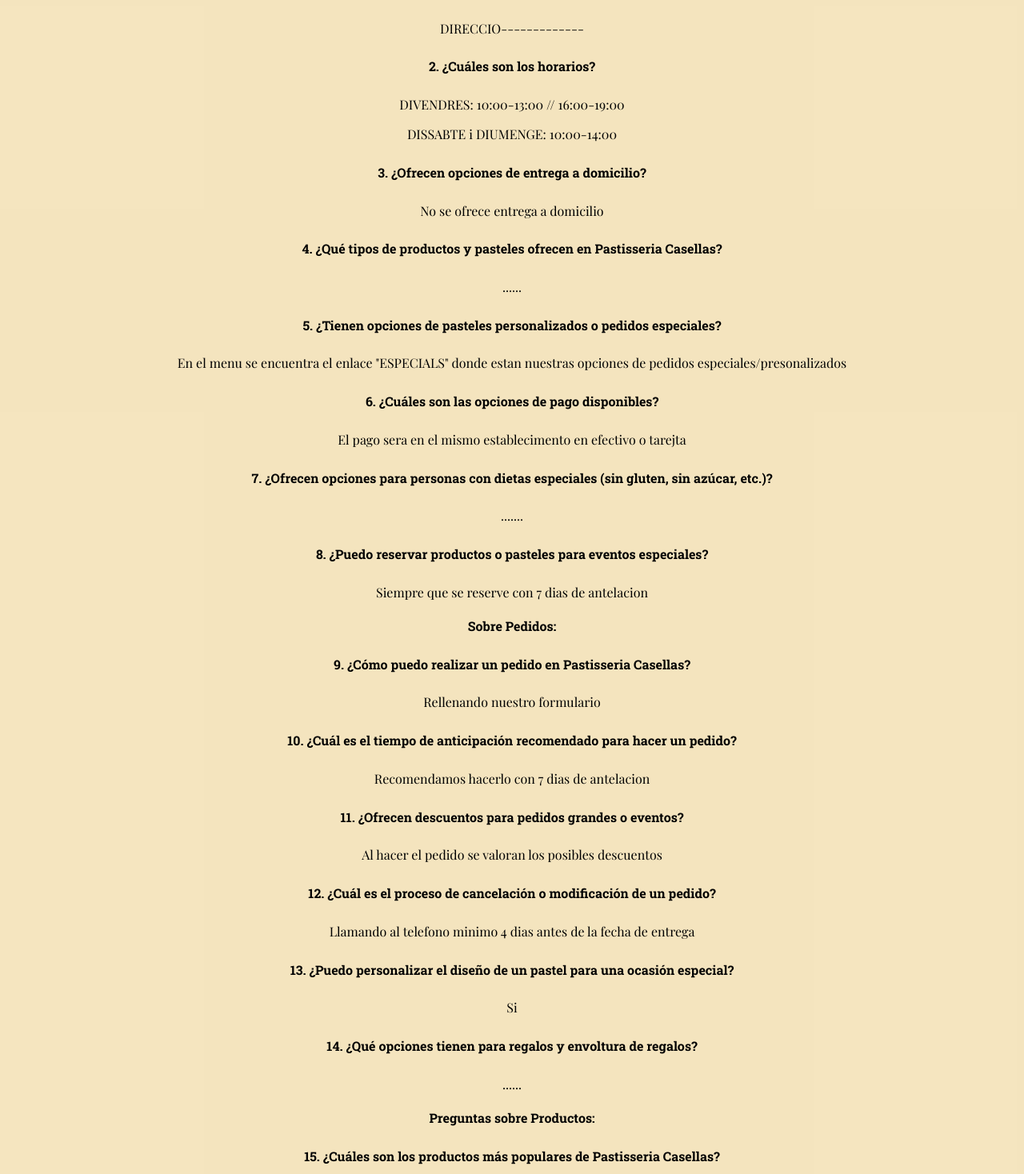
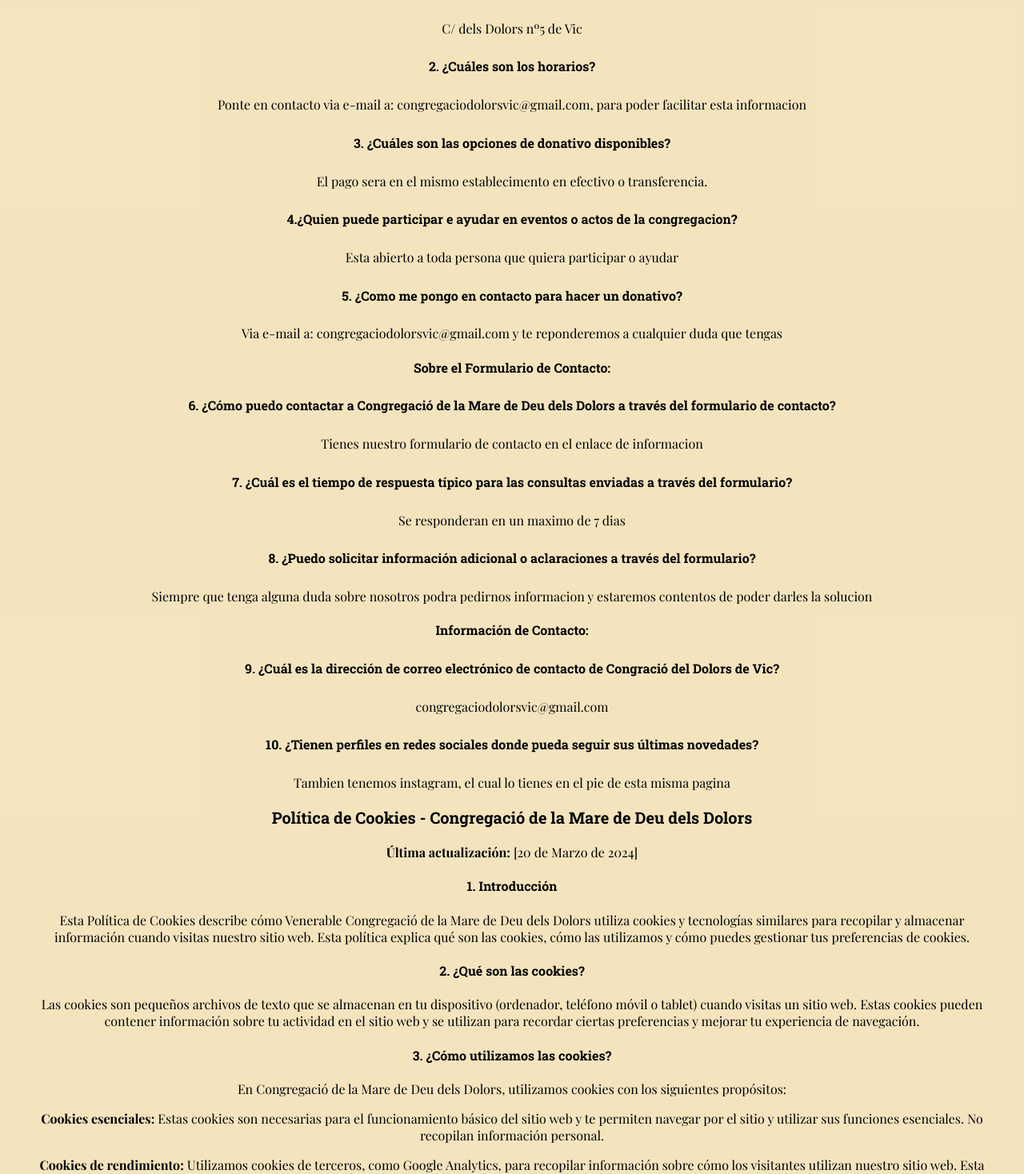
Before and after one commit to danicampdelacreu/congregacio_vic, a React (Create React App) app: page /faqs in a window 1280 px wide. Shown: the part 248-1716 px from the top of the page at 80% size. Built offline with nearby package versions, Linux system fonts and the light colour scheme; a web font is replaced by a local one.

Commit message:
canvis i escrits client

```diff
--- a/src/routes/FAQS/FAQS.jsx
+++ b/src/routes/FAQS/FAQS.jsx
@@ -13,75 +13,46 @@
             <h3 className='first'>FAQS & COOKIES</h3>
 
             <h4 className='first'>Preguntas Generales:</h4>
-            <h5>1. ¿Dónde se encuentra ubicada la Congregracio de Vic?</h5>
-            <p> DIRECCIO-------------</p>
+            <h5>1. ¿Dónde se encuentra ubicada la Congregació de la Mare de Deu dels Dolors?</h5>
+            <p>C/ dels Dolors nº5 de Vic </p>
             <h5>2. ¿Cuáles son los horarios?</h5>
-            <p>DIVENDRES: 10:00-13:00 // 16:00-19:00</p>
-            <p>DISSABTE i DIUMENGE: 10:00-14:00</p>
-            <h5>3. ¿Ofrecen opciones de entrega a domicilio?</h5>
-            <p>No se ofrece entrega a domicilio</p>
-            <h5>4. ¿Qué tipos de productos y pasteles ofrecen en Pastisseria Casellas?</h5>
-            <p>......</p>
-            <h5>5. ¿Tienen opciones de pasteles personalizados o pedidos especiales?</h5>
-            <p>En el menu se encuentra el enlace "ESPECIALS" donde estan nuestras opciones de pedidos especiales/presonalizados</p>
-            <h5>6. ¿Cuáles son las opciones de pago disponibles?</h5>
-            <p>El pago sera en el mismo establecimento en efectivo o tarejta </p>
-            <h5>7. ¿Ofrecen opciones para personas con dietas especiales (sin gluten, sin azúcar, etc.)?</h5>
-            <p>.......</p>
-            <h5>8. ¿Puedo reservar productos o pasteles para eventos especiales?</h5>
-            <p>Siempre que se reserve con 7 dias de antelacion</p>
+            <p>Ponte en contacto via e-mail a: congregaciodolorsvic@gmail.com, para poder facilitar esta informacion</p>
+            <h5>3. ¿Cuáles son las opciones de donativo disponibles?</h5>
+            <p>El pago sera en el mismo establecimento en efectivo o transferencia. </p>
+            <h5>4.¿Quien puede participar e ayudar en eventos o actos de la congregacion? </h5>
+            <p>Esta abierto a toda persona que quiera participar o ayudar</p>
+            <h5>5. ¿Como me pongo en contacto para hacer un donativo?</h5>
+            <p>Via e-mail a: congregaciodolorsvic@gmail.com y te reponderemos a cualquier duda que tengas</p>
 
-            <h4 className='first'>Sobre Pedidos:</h4>
-            <h5>9. ¿Cómo puedo realizar un pedido en Pastisseria Casellas?</h5>
-            <p>Rellenando nuestro formulario</p>
-            <h5>10. ¿Cuál es el tiempo de anticipación recomendado para hacer un pedido?</h5>
-            <p>Recomendamos hacerlo con 7 dias de antelacion</p>
-            <h5>11. ¿Ofrecen descuentos para pedidos grandes o eventos?</h5>
-            <p>Al hacer el pedido se valoran los posibles descuentos</p>
-            <h5>12. ¿Cuál es el proceso de cancelación o modificación de un pedido?</h5>
-            <p>Llamando al telefono minimo 4 dias antes de la fecha de entrega </p>
-            <h5>13. ¿Puedo personalizar el diseño de un pastel para una ocasión especial?</h5>
-            <p>Si</p>
-            <h5>14. ¿Qué opciones tienen para regalos y envoltura de regalos?</h5>
-            <p>......</p>
 
-            <h4 className='first'>Preguntas sobre Productos:</h4>
-            <h5>15. ¿Cuáles son los productos más populares de Pastisseria Casellas?</h5>
-            <h5>16. ¿Ofrecen opciones sin azúcar o bajas en calorías?</h5>
-            <h5>17. ¿Qué productos recomiendan para bodas o eventos formales?</h5>
-            <h5>18. ¿Pueden acomodar alergias alimentarias o restricciones dietéticas?</h5>
-            <h5>19. ¿Tienen opciones veganas o vegetarianas?</h5>
+
 
             <h4 className='first'>Sobre el Formulario de Contacto:</h4>
-            <h5>20. ¿Cómo puedo contactar a Congregracio de Vic a través del formulario de contacto?</h5>
-            <p>Tienes nuestro formulario de contacto en el pie de esta misma pagina</p>
-            <h5>21. ¿Cuál es el tiempo de respuesta típico para las consultas enviadas a través del formulario?</h5>
-            <p>Se responderan en horario laboral maximo 48h</p>
-            <h5>22. ¿Puedo solicitar información adicional o aclaraciones sobre productos a través del formulario?</h5>
-            <p>Siempre que tenga alguna duda sobre nuestros productos podra pedirnos informacion y estaremos contentos de poder darles la solucion</p>
-            <h5>23. ¿Cuál es la información necesaria para realizar un pedido a través del formulario?</h5>
-            <p>Rellenar los 3 campos que tiene el formulario: Nombre, email y mensaje. Junto a la aceptacion de la política de privacidad</p>
+            <h5>6. ¿Cómo puedo contactar a Congregació de la Mare de Deu dels Dolors a través del formulario de contacto?</h5>
+            <p>Tienes nuestro formulario de contacto en el enlace de informacion</p>
+            <h5>7. ¿Cuál es el tiempo de respuesta típico para las consultas enviadas a través del formulario?</h5>
+            <p>Se responderan en un maximo de 7 dias</p>
+            <h5>8. ¿Puedo solicitar información adicional o aclaraciones a través del formulario?</h5>
+            <p>Siempre que tenga alguna duda sobre nosotros podra pedirnos informacion y estaremos contentos de poder darles la solucion</p>
 
             <h4 className='first'>Información de Contacto:</h4>
-            <h5>24. ¿Cuál es la dirección de correo electrónico de contacto de Pastisseria Casellas?</h5>
-            <p>pastisseriacasellas@gmail.com</p>
-            <h5>25. ¿Cuál es el número de teléfono de contacto?</h5>
-            <p>+34 621 199 127</p>
-            <h5>26. ¿Tienen perfiles en redes sociales donde pueda seguir sus últimas novedades?</h5>
-            <p>Estamos trabajando en ello. De momento solo tenemos la pagina web</p>
+            <h5>9. ¿Cuál es la dirección de correo electrónico de contacto de Congració del Dolors de Vic?</h5>
+            <p>congregaciodolorsvic@gmail.com</p>
+            <h5>10. ¿Tienen perfiles en redes sociales donde pueda seguir sus últimas novedades?</h5>
+            <p>Tambien tenemos instagram, el cual lo tienes en el pie de esta misma pagina</p>
 
-            <h3 className='first'>Política de Cookies - Congregracio de Vic</h3>
+            <h3 className='first'>Política de Cookies - Congregació de la Mare de Deu dels Dolors</h3>
 
-            <p className='first'><strong>Última actualización:</strong> [2 de Noviembre de 2023]</p>
+            <p className='first'><strong>Última actualización:</strong> [20 de Marzo de 2024]</p>
 
             <h4 className='first'>1. Introducción</h4>
-            <p>Esta Política de Cookies describe cómo Congregracio de Vic utiliza cookies y tecnologías similares para recopilar y almacenar información cuando visitas nuestro sitio web. Esta política explica qué son las cookies, cómo las utilizamos y cómo puedes gestionar tus preferencias de cookies.</p>
+            <p>Esta Política de Cookies describe cómo Venerable Congregació de la Mare de Deu dels Dolors utiliza cookies y tecnologías similares para recopilar y almacenar información cuando visitas nuestro sitio web. Esta política explica qué son las cookies, cómo las utilizamos y cómo puedes gestionar tus preferencias de cookies.</p>
 
             <h4>2. ¿Qué son las cookies?</h4>
             <p>Las cookies son pequeños archivos de texto que se almacenan en tu dispositivo (ordenador, teléfono móvil o tablet) cuando visitas un sitio web. Estas cookies pueden contener información sobre tu actividad en el sitio web y se utilizan para recordar ciertas preferencias y mejorar tu experiencia de navegación.</p>
 
             <h4>3. ¿Cómo utilizamos las cookies?</h4>
-            <p>En Congregracio de Vic, utilizamos cookies con los siguientes propósitos:</p>
+            <p>En Congregació de la Mare de Deu dels Dolors, utilizamos cookies con los siguientes propósitos:</p>
 
             <p><strong>Cookies esenciales:</strong> Estas cookies son necesarias para el funcionamiento básico del sitio web y te permiten navegar por el sitio y utilizar sus funciones esenciales. No recopilan información personal.</p>
 
@@ -98,7 +69,7 @@
             <p>Nos reservamos el derecho de actualizar o modificar esta Política de Cookies en cualquier momento. Cualquier cambio significativo se comunicará en nuestro sitio web. La fecha de la última actualización se encuentra en la parte superior de esta política.</p>
 
             <h4>6. Contacto</h4>
-            <p className='lastP'>Si tienes alguna pregunta o inquietud sobre nuestra política de cookies, por favor, contáctanos a través de pastisseriacasellas@gmail.com.</p>
+            <p className='lastP'>Si tienes alguna pregunta o inquietud sobre nuestra política de cookies, por favor, contáctanos a través de congregaciodolorsvic@gmail.com.</p>
             <div className='linkReturn'>
             <Link to="/Informacion" onClick={scrollToTop}>Return</Link>
             </div>
--- a/src/routes/aceptacion/aceptacion.jsx
+++ b/src/routes/aceptacion/aceptacion.jsx
@@ -16,8 +16,8 @@
                 En cumplimiento de los Artículos 5 y 6 establecidos en la Ley Orgánica 15/1999,
                 de 13 de diciembre, de Protección de Datos de Carácter Personal, y el Reglamento
                 1720/2007 de 21 de diciembre, le informamos que, al introducir sus datos personales
-                en esta página web quedarán incorporados en un fichero propiedad de PASTISSERIA CASELLAS,
-                S.L. con el fin de prestarle los servicios solicitados.
+                en esta página web quedarán incorporados en un fichero propiedad de Congregació de la Mare de Deu dels Dolors
+                con el fin de prestarle los servicios solicitados.
             </p>
             <p>
                 Los datos obtenidos son los pertinentes para la finalidad por la que se han recabado y
@@ -35,22 +35,22 @@
                 Responsable del Fichero:
             </p>
             <p>
-                Nombre: PASTISSERIA CASELLAS, S.L.
+                Nombre: Congregació de la Mare de Deu dels Dolors
             </p>
             <p>
-                Dirección de la oficina: Plaça Catalunya, 9 Bajos
+                Dirección: C/ dels Dolors nº5
             </p>
             <p>
-                CP:08670 Población: Navás
+                CP:08500 Vic
             </p>
             <p>
                 Provincia: Barcelona
             </p>
             <p>
-                CIF: ----
+                CIF:G63953806
             </p>
             <p>
-                Email: pastisseriacasellas@gmail.com
+                Email: congregaciodolorsvic@gmail.com
             </p>
 
             <p>
@@ -59,7 +59,7 @@
             </p>
             <p>
                 es una página web que tiene como objetivo establecer un canal de información, comunicación
-                y servicios entre PASTISSERIA CASELLAS, S.L. y sus clientes y empleados a través de Internet.
+                y servicios entre Congregació de la Mare de Deu dels Dolors y sus clientes y empleados a través de Internet.
             </p>
 
             <h4>2.DERECHOS DE PROPIEDAD INTELECTUAL E INDUSTRIAL</h4>
@@ -83,7 +83,7 @@
                 sitio web, pertenecen a sus respectivos propietarios, siendo ellos mismos responsables de
                 cualquier posible controversia que pudiera suscitarse respecto a los mismos. El RESPONSABLE
                 autoriza expresamente a que terceros puedan redirigir directamente a los contenidos concretos
-                del sitio web, y en todo caso redirigir al sitio web principal de www.pastisseriacasellas.com
+                del sitio web, y en todo caso redirigir al sitio web principal de www.elsdolorsvic.cat
             </p>
             <p>
                 El RESPONSABLE reconoce a favor de sus titulares los correspondientes derechos de propiedad
@@ -94,7 +94,7 @@
             <p>
                 Para realizar cualquier tipo de observación respecto a posibles incumplimientos de los
                 derechos de propiedad intelectual o industrial, así como sobre cualquiera de los contenidos
-                del sitio web, puede hacerlo a través del correo electrónico pastisseriacasellas@gmail.com
+                del sitio web, puede hacerlo a través del correo electrónico congregaciodolorsvic@gmail.com
             </p>
             <h4>3.EXENCIÓN DE RESPONSABILIDADES</h4>
             <p>
@@ -179,7 +179,7 @@
             <h3>POLÍTICA DE PRIVACIDAD</h3>
             <h4>1.INFORMACIÓN AL USUARIO</h4>
             <p>
-                PASTISSERIA CASELLAS, S.L., en adelante RESPONSABLE, es el Responsable del tratamiento
+                Congregació de la Mare de Deu dels Dolors, en adelante RESPONSABLE, es el Responsable del tratamiento
                 de los datos personales del Usuario y le informa que estos datos serán tratados de
                 conformidad con lo dispuesto en las normativas vigentes en protección de datos personales,
                 el Reglamento (UE) 2016/679 de 27 de abril de 2016 (GDPR) relativo a la protección de las
@@ -247,13 +247,13 @@
                 Datos de contacto para ejercer sus derechos:
             </p>
             <p>
-                Dirección postal: PASTISSERIA CASELLAS, S.L.
+                Dirección postal: Congregació de la Mare de Deu dels Dolors
             </p>
             <p>
-                Plaça Catalunya, 9 Baixos. (08670)Navás
+                C/ Dels Dolors nº5
             </p>
             <p>
-                Email: pastisseriacasellas@gmail.com
+                Email: congregaciodolorsvic@gmail.com
             </p>
 
             <h4>2.CARÁCTER OBLIGATORIO O FACULTATIVO DE LA INFORMACIÓN FACILITADA POR EL USUARIO</h4>
```
Also changed, not shown: src/routes/espiritual/Espiritual.jsx (+40 -4 lines).
